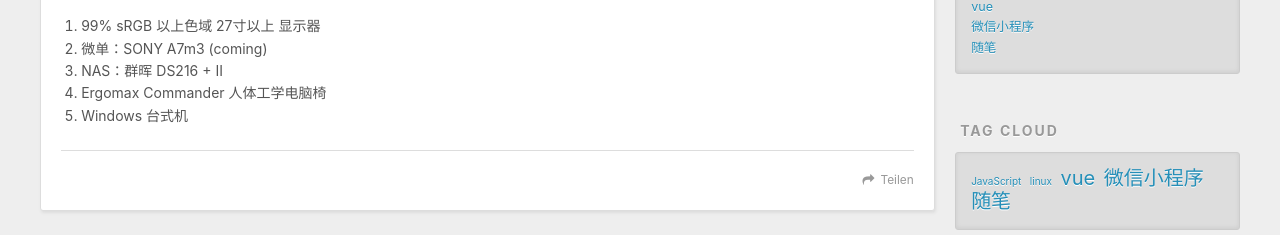
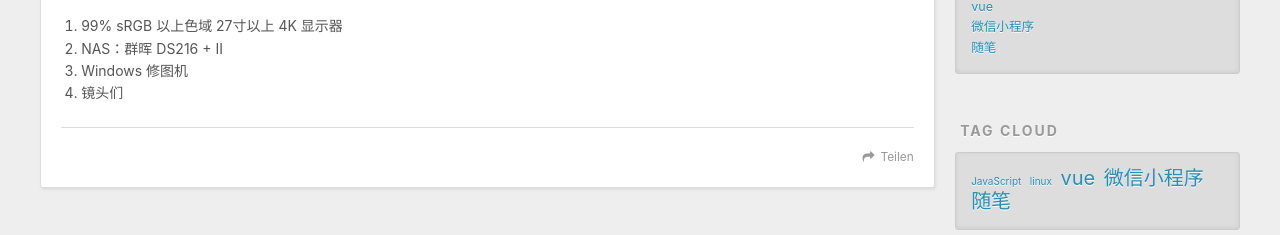
Before and after one commit to zxfred/zxfred.github.io, a plain HTML site: page 2018/04/17/种草清单/index.html in a window 1280 px wide. Shown: the part 438-673 px from the top of the page. Drawn offline with nearby package versions, Linux system fonts and the light colour scheme.

Commit message:
Site updated: 2018-05-17 16:59:37

```diff
--- a/2018/04/17/种草清单/index.html
+++ b/2018/04/17/种草清单/index.html
@@ -7,16 +7,16 @@
 
   <title>种草清单 | Acidic Accident</title>
   <meta name="viewport" content="width=device-width, initial-scale=1, maximum-scale=1">
-  <meta name="description" content="99% sRGB 以上色域 27寸以上 显示器 微单：SONY A7m3 (coming) NAS：群晖 DS216 + II Ergomax Commander 人体工学电脑椅 Windows 台式机">
+  <meta name="description" content="99% sRGB 以上色域 27寸以上 4K 显示器 NAS：群晖 DS216 + II Windows 修图机 镜头们">
 <meta property="og:type" content="article">
 <meta property="og:title" content="种草清单">
 <meta property="og:url" content="http://zxfred.github.io/2018/04/17/种草清单/index.html">
 <meta property="og:site_name" content="Acidic Accident">
-<meta property="og:description" content="99% sRGB 以上色域 27寸以上 显示器 微单：SONY A7m3 (coming) NAS：群晖 DS216 + II Ergomax Commander 人体工学电脑椅 Windows 台式机">
-<meta property="og:updated_time" content="2018-05-08T02:30:46.000Z">
+<meta property="og:description" content="99% sRGB 以上色域 27寸以上 4K 显示器 NAS：群晖 DS216 + II Windows 修图机 镜头们">
+<meta property="og:updated_time" content="2018-05-17T08:59:24.000Z">
 <meta name="twitter:card" content="summary">
 <meta name="twitter:title" content="种草清单">
-<meta name="twitter:description" content="99% sRGB 以上色域 27寸以上 显示器 微单：SONY A7m3 (coming) NAS：群晖 DS216 + II Ergomax Commander 人体工学电脑椅 Windows 台式机">
+<meta name="twitter:description" content="99% sRGB 以上色域 27寸以上 4K 显示器 NAS：群晖 DS216 + II Windows 修图机 镜头们">
 
     <link rel="alternate" href="/atom.xml" title="Acidic Accident" type="application/atom+xml">
 
@@ -86,11 +86,10 @@
     <div class="article-entry" itemprop="articleBody">
 
         <ol>
-<li>99% sRGB 以上色域 27寸以上 显示器</li>
-<li>微单：SONY A7m3 (coming)</li>
+<li>99% sRGB 以上色域 27寸以上 4K 显示器</li>
 <li>NAS：群晖 DS216 + II</li>
-<li>Ergomax Commander 人体工学电脑椅</li>
-<li>Windows 台式机</li>
+<li>Windows 修图机</li>
+<li>镜头们</li>
 </ol>
 
 
```
Also changed, not shown: index.html (+3 -4 lines).
